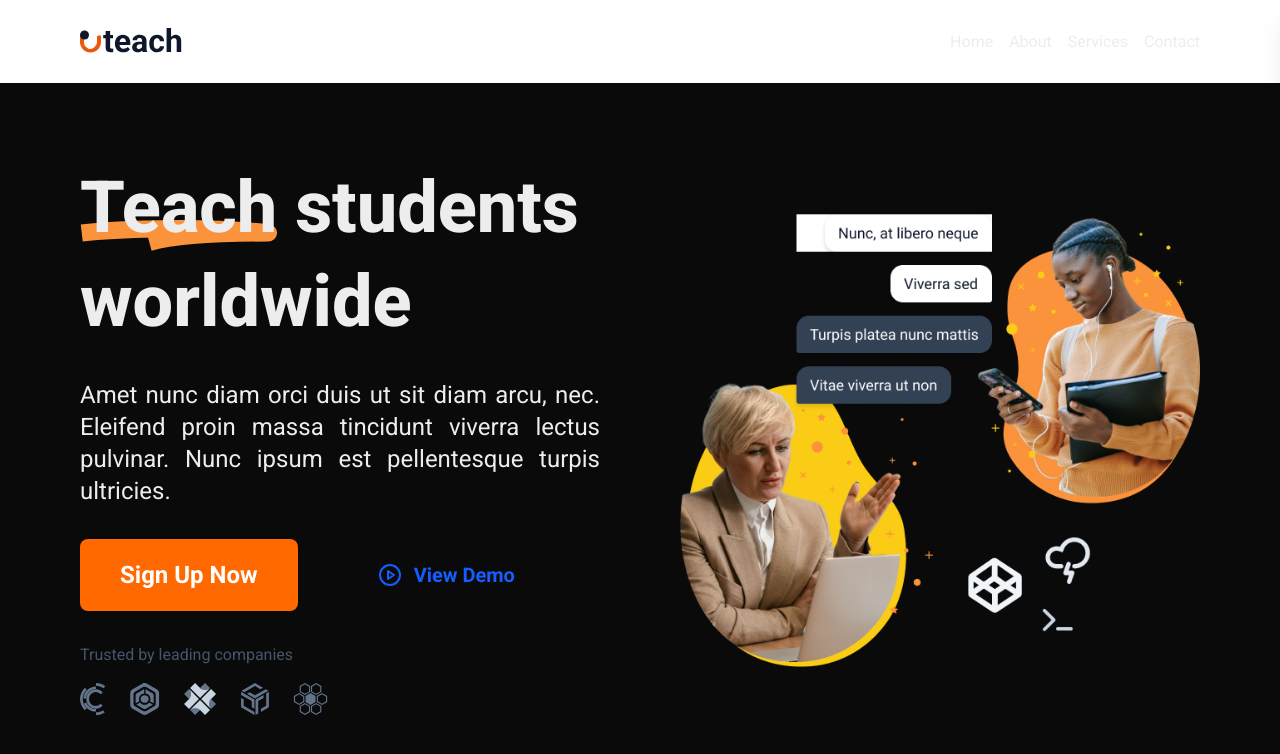
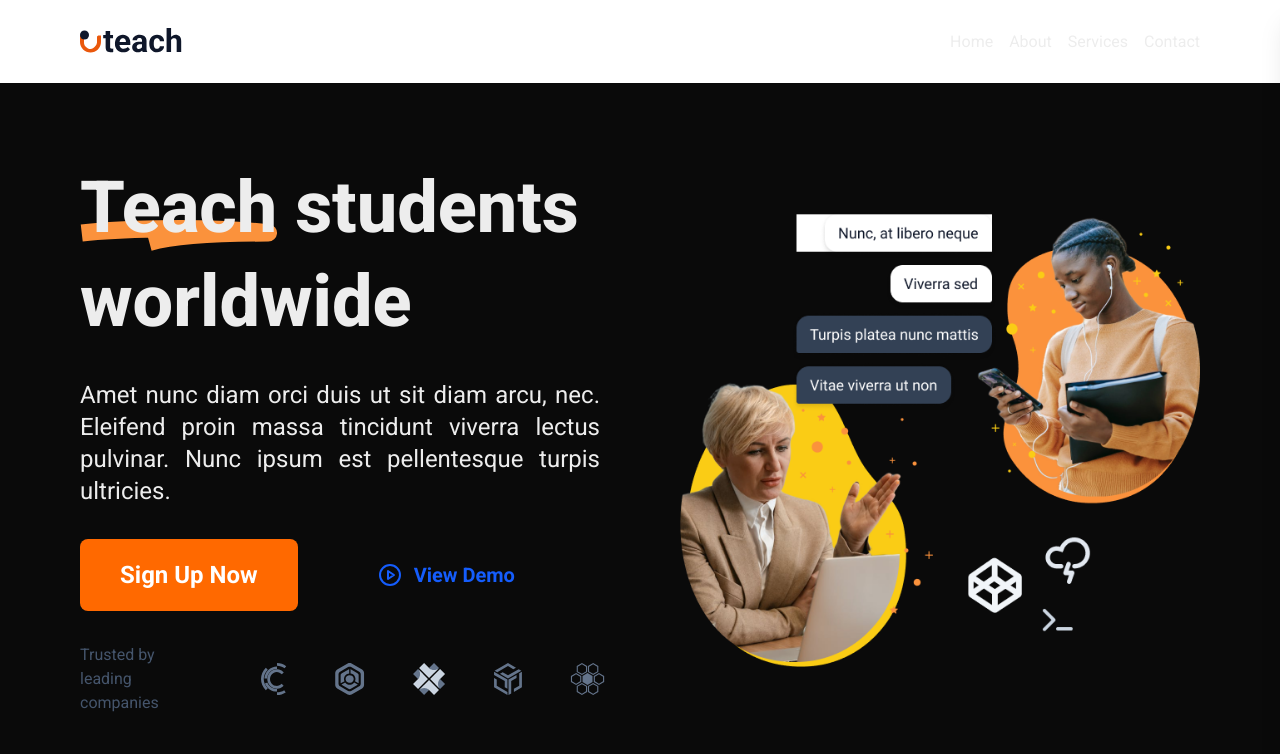
Before and after one commit to renanvcb/buzzvel-test, a Next.js app: page / in a window 1280 px wide. Shown: the top 754 px of the page. Built offline with nearby package versions, Linux system fonts and the light colour scheme.

Commit message:
fix: adjust layout and styling for company logos in Hero component

```diff
--- a/src/components/hero/index.tsx
+++ b/src/components/hero/index.tsx
@@ -19,7 +19,7 @@ export default function Hero() {
   const size = useWindowWidth();
 
   return (
-    <section className="flex flex-col gap-12 lg:grid lg:grid-cols-2 lg:gap-20">
+    <section className="flex flex-col gap-12 lg:grid lg:grid-cols-2 lg:gap-14 xl:gap-20">
       <motion.div
         initial={{ opacity: 0, y: 30 }}
         animate={{ opacity: 1, y: 0 }}
@@ -57,33 +57,35 @@ export default function Hero() {
           </Button>
         </div>
 
-        <div className="flex flex-col gap-4">
-          <p className="text-slate-600">Trusted by leading companies</p>
-          <div className="flex gap-6">
+        <div className="flex flex-col gap-4 md:flex-row md:gap-12 md:items-center lg:gap-4 xl:gap-12">
+          <p className="text-slate-600 lg:max-w-36">
+            Trusted by{(size ?? 0) < 1024 ? "" : <br />} leading companies
+          </p>
+          <div className="flex gap-6 md:gap-12 lg:gap-5 xl:gap-12">
             <Image
               src={companyLogo1}
               alt="Trusted company 1"
-              className="w-auto h-auto"
+              className="h-8 w-auto"
             />
             <Image
               src={companyLogo2}
               alt="Trusted company 2"
-              className="w-auto h-auto"
+              className="h-8 w-auto"
             />
             <Image
               src={companyLogo3}
               alt="Trusted company 3"
-              className="w-auto h-auto"
+              className="h-8 w-auto"
             />
             <Image
               src={companyLogo4}
               alt="Trusted company 4"
-              className="w-auto h-auto"
+              className="h-8 w-auto"
             />
             <Image
               src={companyLogo5}
               alt="Trusted company 5"
-              className="w-auto h-auto"
+              className="h-8 w-auto"
             />
           </div>
         </div>
```
